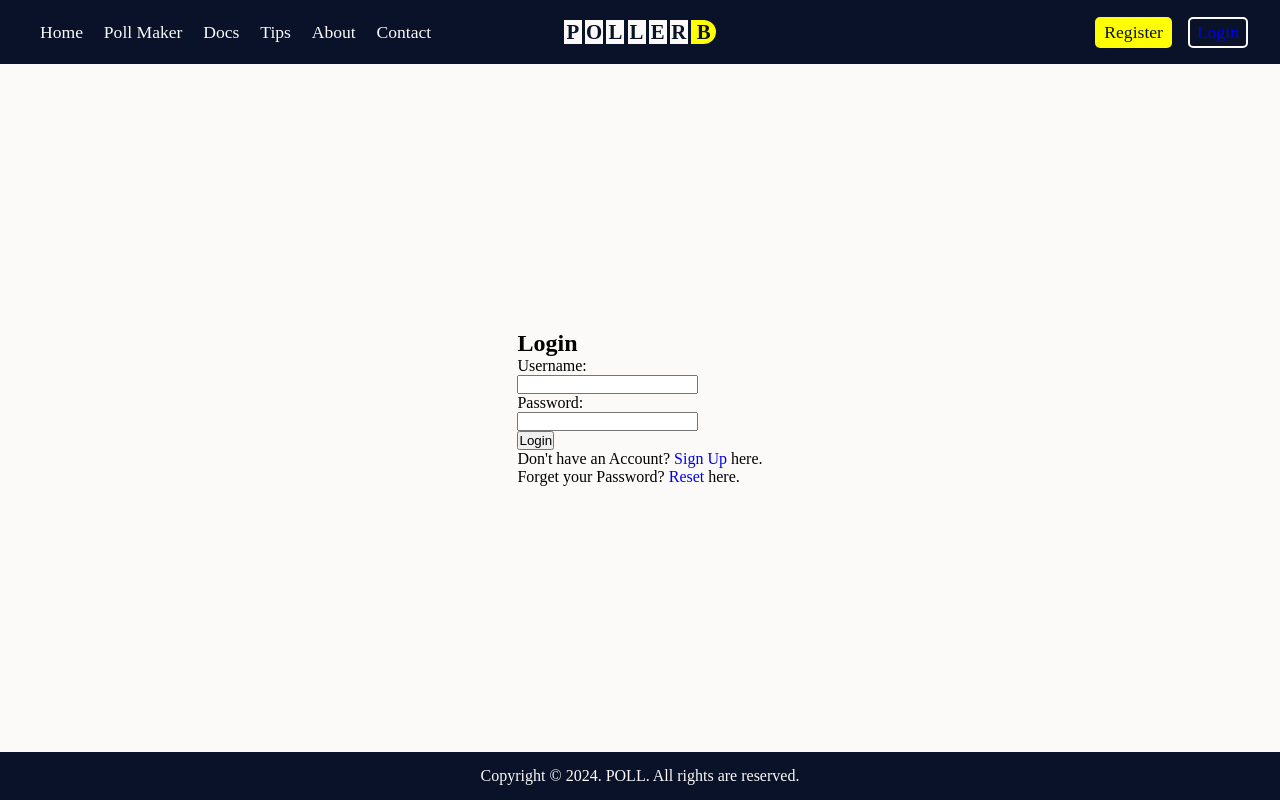
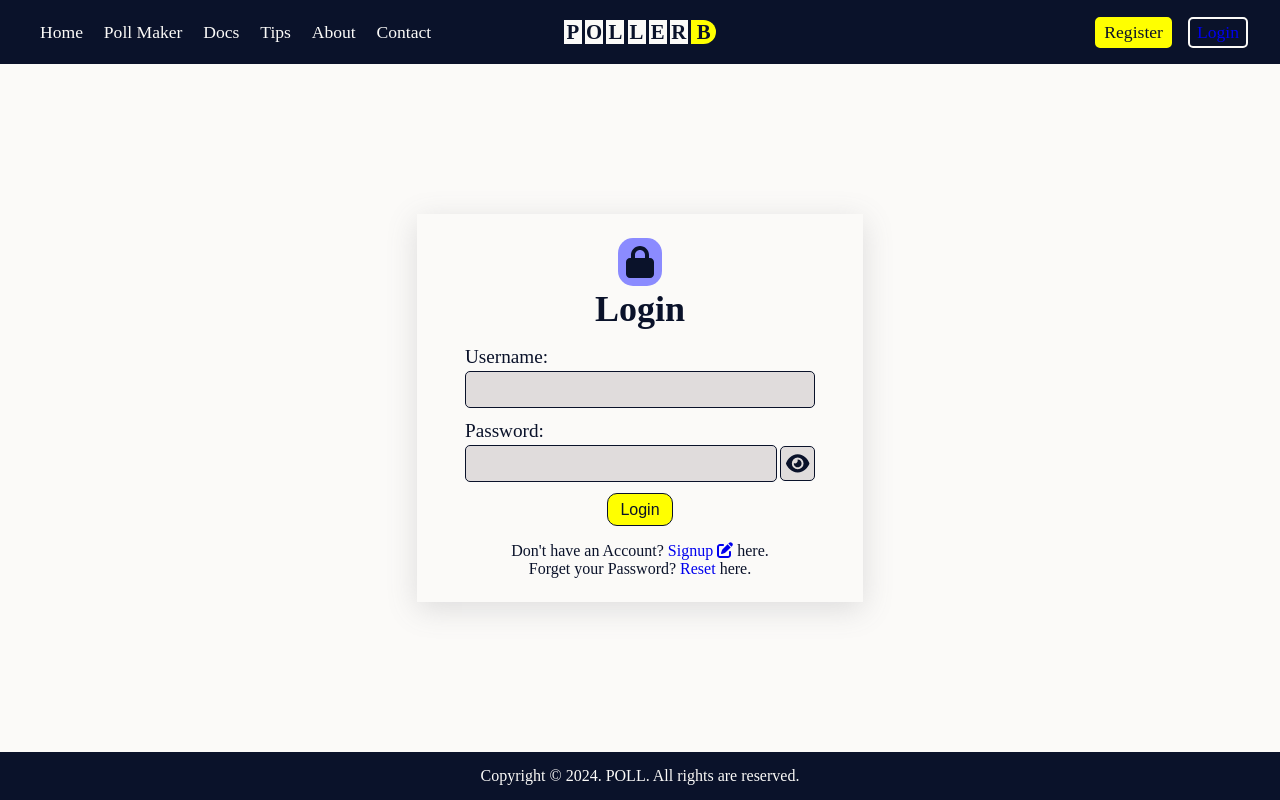
Before and after one commit to abror2142/poll-website, a React app in the folder frontend/: page /login in a window 1280 px wide. Built offline with nearby package versions, Linux system fonts and the light colour scheme.

Commit message:
Login Page design and Logic

```diff
--- a/frontend/src/containers/Auth/Login.js
+++ b/frontend/src/containers/Auth/Login.js
@@ -3,7 +3,7 @@ import { useState, useEffect } from "react";
 import { Link } from "react-router-dom";
 
 import { FontAwesomeIcon } from "@fortawesome/react-fontawesome";
-import { faCircleExclamation } from "@fortawesome/free-solid-svg-icons";
+import { faCircleExclamation, faLock, faXmark, faEye, faEyeSlash, faPenToSquare } from "@fortawesome/free-solid-svg-icons";
 
 import validateForm from "../../utils/validateForm";
 import { createJWT } from "../../utils/AuthAPI";
@@ -23,6 +23,7 @@ function Login() {
     const [errors, setErrors] = useState({})
     const [showErrors, setShowErrors] = useState(false)
     const [submitting, setSubmitting] = useState(false)
+    const [showPassword, setShowPassword] = useState(false)
 
     useEffect(()=> {
         setErrors(validateForm(username, null, password, null))
@@ -31,7 +32,9 @@ function Login() {
 
     async function handleSubmit(e) {
         e.preventDefault()
+        if(errors.username || errors.password){
             setShowErrors(true)
+        } else {
             setSubmitting(true)
 
             const data = {
@@ -44,22 +47,27 @@ function Login() {
 
             setSubmitting(false)
         }
+    }
 
     return (
-        <div className="login-page page-middle">
-            <div className="login-header">
+        <div className="auth-page">
+
+            <div className="auth-page-header">
+                <div>
+                    <FontAwesomeIcon className="header-icon" icon={faLock} />
+                </div>
                 <h2>Login</h2>
             </div>
 
-            <form onSubmit={handleSubmit} className="form login-form">
+            <form onSubmit={handleSubmit} className="form auth-page-form">
 
-                <div className="username-input">
+                <div className="input-box">
 
-                    <div className="form-label">
+                    <div className="input-label">
                         <label htmlFor="username">Username: </label>
                     </div>
 
-                    <div className="username-field">
+                    <div className="input-field">
                         <input
                             id="username"
                             onChange={(e) => setUsername(e.target.value)}
@@ -76,9 +84,9 @@ function Login() {
                         {
                             touchedUsername
                             && !focusUsername
-                            && errors.username
+                            && (errors.username.length > 0)
                             && showErrors
-                            && <FontAwesomeIcon icon={faCircleExclamation}/>
+                            && <FontAwesomeIcon className="error-icon" icon={faCircleExclamation}/>
                         }
                     </div>
 
@@ -86,14 +94,19 @@ function Login() {
                         touchedUsername
                         && focusUsername
                         && firstTouchUsername
-                        && errors.username
+                        && (errors.username.length > 0)
                         && showErrors
                         && <div className="error-box">
                         <ul>
                             {
                                 errors.username.map((error, index) => {
                                     return (
-                                            <li key={'error' + index}>{error}</li>
+                                        <li key={'username-error-' + index}>
+                                            <div className="error-list-item">
+                                                <FontAwesomeIcon className="error-x-icon" icon={faXmark} />
+                                                <p>{error}</p>
+                                            </div>
+                                        </li>
                                     )
                                 })
                             }
@@ -103,15 +116,17 @@ function Login() {
 
                 </div>
 
-                <div className="password-input">
+                <div className="input-box">
 
-                    <div className="form-label">
+                    <div className="input-label">
                         <label htmlFor="password">Password: </label>
                     </div>
 
-                    <div className="password-field">
+                    <div className="input-password-field">
+                        <div className="input-field">
                         <input
                             id="password"
+                            type={showPassword ? "text" : "password"}
                             onChange={(e) => setPassword(e.target.value)}
                             onFocus={() => {
                                 setFocusPassword(true)
@@ -126,22 +141,37 @@ function Login() {
                         {
                             touchedPassword
                             && !focusPassword
-                            && errors.password
-                            && <FontAwesomeIcon icon={faCircleExclamation}/>
+                            && (errors.password.length > 0)
+                            && showErrors
+                            && <FontAwesomeIcon className="error-icon" icon={faCircleExclamation}/>
                         }
+                        </div>
+                        <div className="show-password-box">
+                            {
+                                showPassword
+                                ? <FontAwesomeIcon className="show-password-icon" icon={faEyeSlash} onClick={() => setShowPassword(false)}/>
+                                : <FontAwesomeIcon className="show-password-icon" icon={faEye} onClick={() => setShowPassword(true)}/>
+                            }
+                        </div>
                     </div>
 
                     {
                         touchedPassword
                         && focusPassword
                         && firstTouchPassword
-                        && errors.password
+                        && (errors.password.length > 0)
+                        && showErrors
                         && <div className="error-box">
                             <ul>
                                 {
                                     errors.password.map((error, index) => {
                                         return (
-                                            <li key={'password-error-' + index}>{error}</li>
+                                            <li key={'password-error-' + index}>
+                                                <div className="error-list-item">
+                                                    <FontAwesomeIcon className="error-x-icon" icon={faXmark} />
+                                                    <p>{error}</p>
+                                                </div>
+                                            </li>
                                         )
                                     })
                                 }
@@ -150,13 +180,14 @@ function Login() {
                      }
 
                 </div>
-
+                <div className="form-button">
                     <button disabled={submitting}>Login{submitting && '...'}</button>
+                </div>
 
             </form>
 
-            <div className="login-footer">
-                <p>Don't have an Account? <Link to='/signup'>Sign Up</Link> here.</p>
+            <div className="auth-page-footer">
+                <p>Don't have an Account? <Link to='/signup'>Signup <FontAwesomeIcon icon={faPenToSquare} /></Link> here.</p>
                 <p>Forget your Password? <Link to='/password-reset'>Reset</Link> here.</p>
             </div>
         </div>
```
Lines whose indentation alone changed are shown as unchanged.
